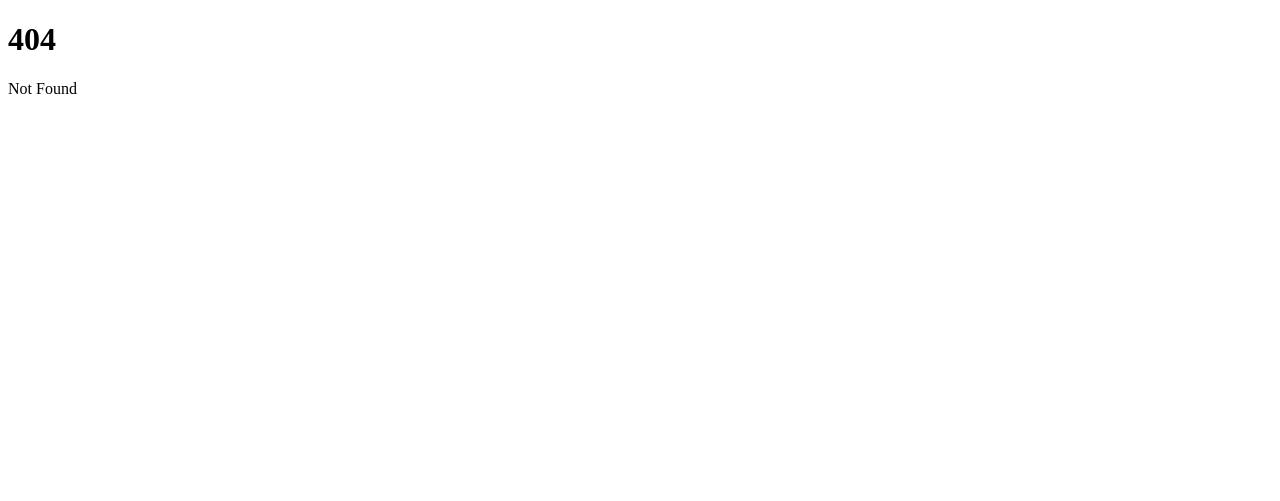
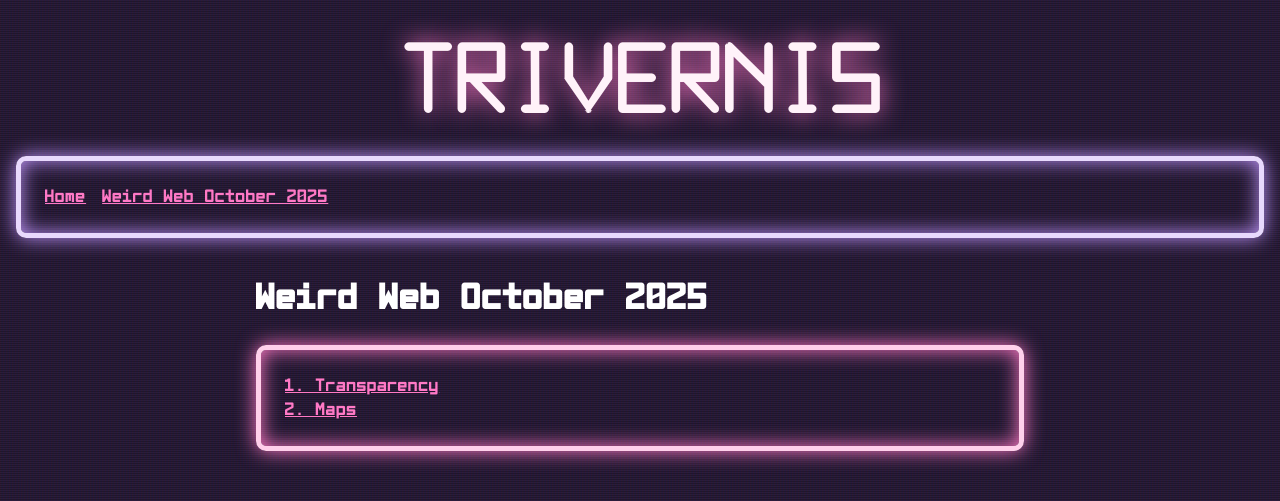
Before and after one commit to Trivernis/website-frontend, a SvelteKit app: page /wwo-25 in a window 1280 px wide. Before the commit this address had no page. Shown: the top 501 px of the page. Built offline with nearby package versions, Linux system fonts and the light colour scheme.

Commit message:
Fix abbr for wwo

```diff
--- a/src/components/molecules/Navigation.svelte
+++ b/src/components/molecules/Navigation.svelte
@@ -4,7 +4,7 @@
 
 <nav class="navigation">
   <a class="nav-item" href="/">Home</a>
-  <a class="nav-item" href="/wwt-25/">Weird Web October 2025</a>
+  <a class="nav-item" href="/wwo-25/">Weird Web October 2025</a>
 </nav>
 
 <style lang="scss">
--- a/src/routes/(app)/wwt-25/+page.svelte
+++ b/src/routes/(app)/wwo-25/+page.svelte
@@ -10,7 +10,9 @@
 <ContainerMedium>
   <h1>Weird Web October 2025</h1>
   <Box>
-    <a href="/wwt-25/01-transparency">1. Transparency</a>
+    <a href="/wwo-25/01-transparency">1. Transparency</a>
+    <br />
+    <a href="/wwo-25/02-maps">2. Maps</a>
   </Box>
   <div class="pad"></div>
 </ContainerMedium>
```
Also changed, not shown: src/routes/(plain)/wwo-25/01-transparency/+page.svelte (renamed from src/routes/(plain)/wwt-25/01-transparency/+page.svelte), src/routes/(plain)/wwo-25/02-maps/+page.svelte (added).
